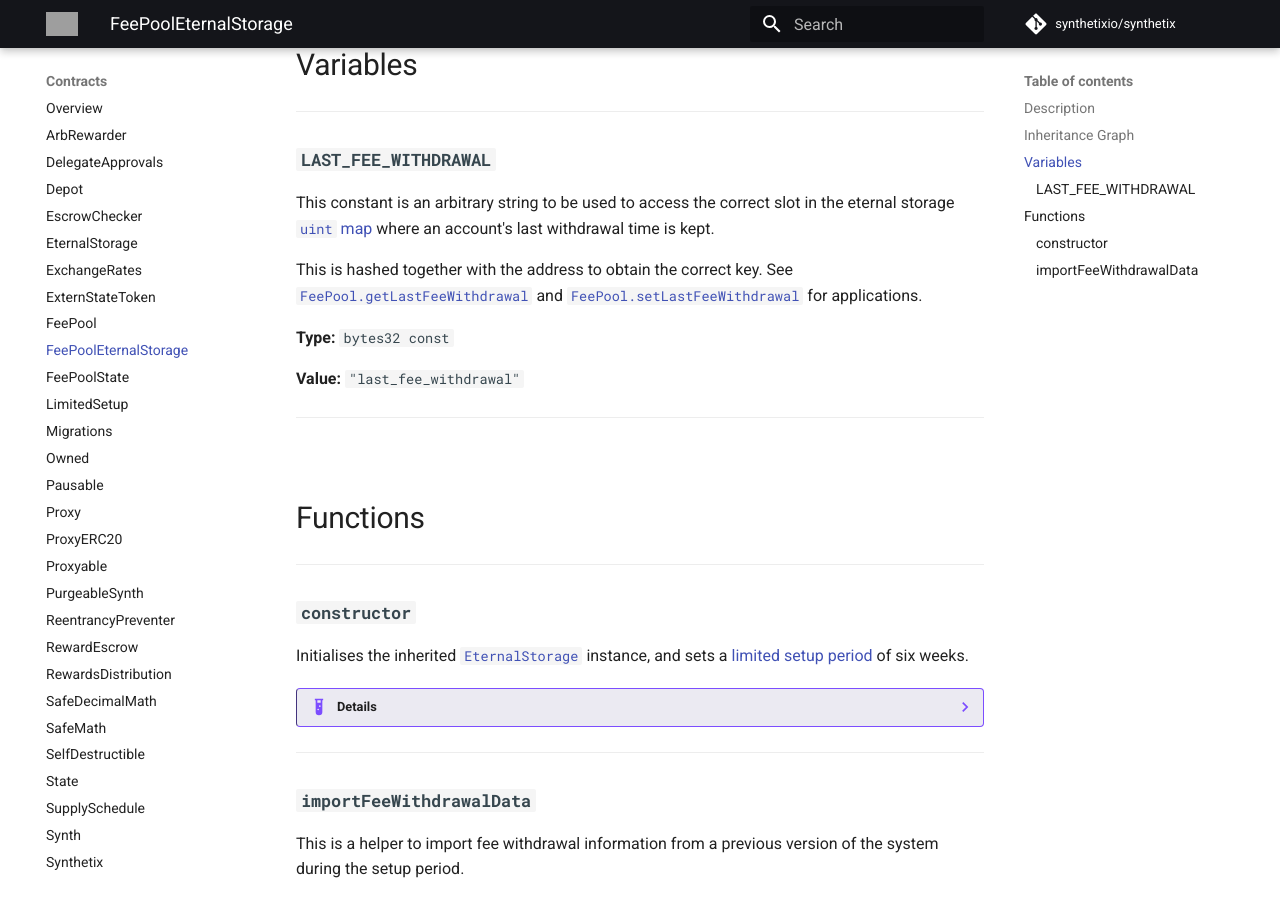
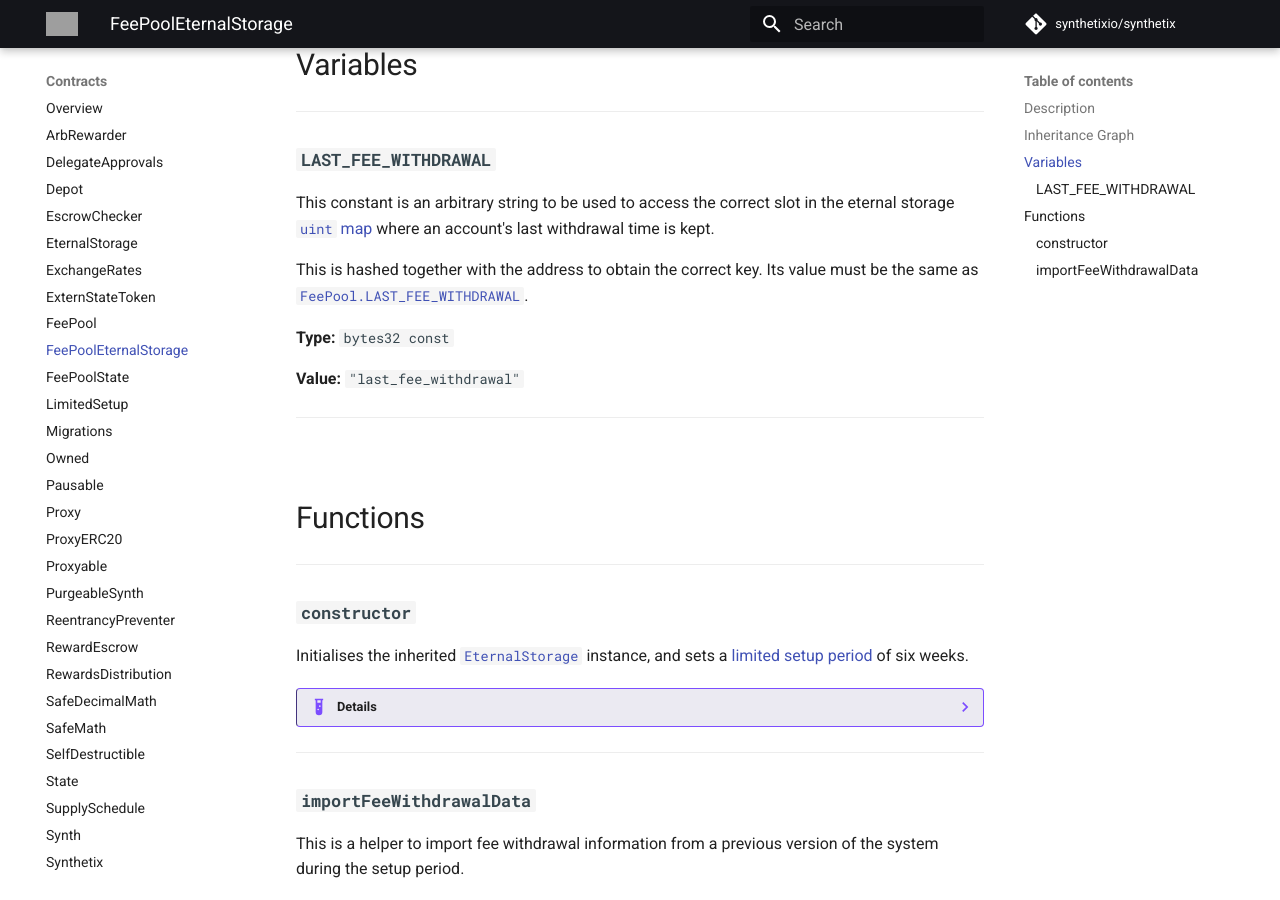
Before and after one commit to Synthetixio/synthetix, an MkDocs documentation site: the page built from docs/contracts/FeePoolEternalStorage.md, in a window 1280 px wide and 900 px high, scrolled down 1018 px. Built offline with MkDocs 1.6.1 and Material for MkDocs 9.7.7, drawn with Linux system fonts in a browser that asks for light colours; comment, search, counter and statistics services are not loaded; grey boxes are pictures that could not be loaded.

Commit message:
FeePoolEternalStorage improvements.

```diff
--- a/docs/contracts/FeePoolEternalStorage.md
+++ b/docs/contracts/FeePoolEternalStorage.md
@@ -26,7 +26,7 @@ This contract is just wrapper around [EternalStorage](EternalStorage.md) with a
 
 This constant is an arbitrary string to be used to access the correct slot in the eternal storage [`uint` map](EternalStorage.md#storage) where an account's last withdrawal time is kept.
 
-This is hashed together with the address to obtain the correct key. See [`FeePool.getLastFeeWithdrawal`](FeePool.md#getlastfeewithdrawal) and [`FeePool.setLastFeeWithdrawal`](FeePool.md#setlastfeewithdrawal) for applications.
+This is hashed together with the address to obtain the correct key. Its value must be the same as [`FeePool.LAST_FEE_WITHDRAWAL`](FeePool.md#last_fee_withdrawal).
 
 **Type:** `bytes32 const`
 
```
